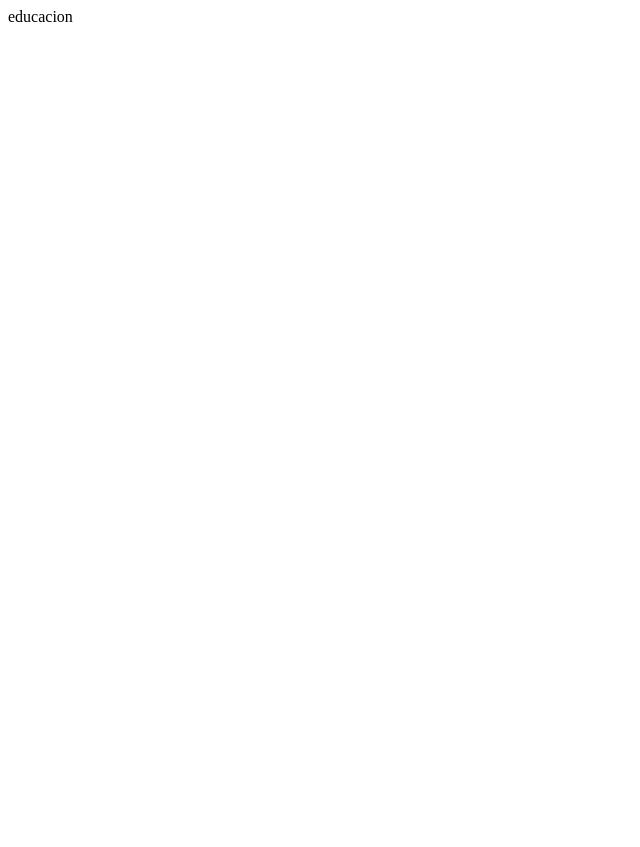
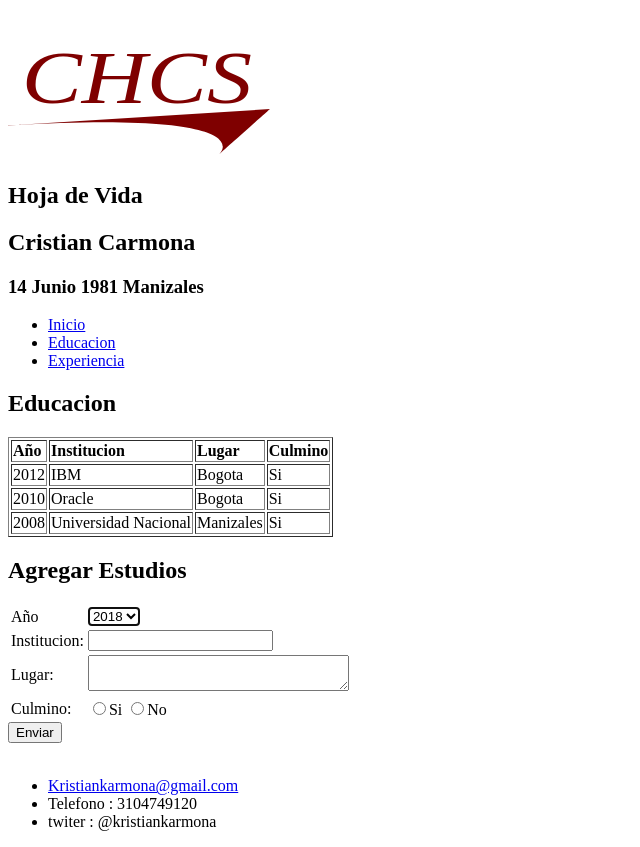
Before and after one commit to kristiankarmona/HojaVidaDigital, a plain HTML site: page educacion.html in a window 1280 px wide. Shown: the whole page, without its empty margins (0-640 px from the left). Before the commit the page ends 800 px from the top, so only its background shows below. Drawn offline with Linux system fonts and the light colour scheme.

Commit message:
nueva carga
nueva carga

```diff
--- a/educacion.html
+++ b/educacion.html
@@ -1,10 +1,111 @@
 <!DOCTYPE html>
 <html>
-  <head>
-    <meta charset="utf-8">
-    <title>Educacion</title>
-  </head>
-  <body>
-    educacion
-  </body>
+<head>
+  <meta charset="utf-8">
+  <title>Hoja de Vida Cristian Carmona</title>
+</head>
+<body>
+  <header>
+    <svg width="640" height="150" xmlns="http://www.w3.org/2000/svg" xmlns:svg="http://www.w3.org/2000/svg">
+      <!-- Created with SVG-edit - http://svg-edit.googlecode.com/ -->
+      <g>
+        <title>Layer 1</title>
+        <text fill="#7f0000" stroke-width="0" x="72.949532" y="157.663168" id="svg_1" font-size="24" font-family="serif" text-anchor="middle" xml:space="preserve" transform="matrix(3.7528856608188796,0,0,3.054751696046326,-144.92189130962387,-386.5665262950417) " stroke="#000000" font-style="italic">CHCS</text>
+        <path stroke="#000000" fill="#7f0000" stroke-width="0" stroke-dasharray="null" stroke-linejoin="null" stroke-linecap="null" d="m-35,119.642857c297.712238,-21.214285 246.431661,26.357143 246.431661,26.357143c0,0 50.568347,-45 50.568347,-45" id="svg_9"/>
+      </g>
+    </svg>
+  </header>
+  <section>
+    <h1>Hoja de Vida</h1>
+    <h2>Cristian Carmona</h2>
+    <h3>14 Junio 1981 Manizales</h3>
+  </section>
+  <nav>
+
+    <ul>
+      <li><a href="index.html">Inicio</a><br></li>
+      <li><a href="educacion.html">Educacion</a><br></li>
+      <li><a href="experiencia.html">Experiencia</a></li>
+    </ul>
+  </nav>
+  <h2>Educacion</h2>
+  <table border="1">
+    <tr>
+      <td><strong>Año</strong></td>
+      <td><strong>Institucion</strong></td>
+      <td><strong>Lugar</strong></td>
+      <td><strong>Culmino</strong></td>
+    </tr>
+    <tr>
+      <td>2012</td>
+      <td>IBM</td>
+      <td>Bogota</td>
+      <td>Si</td>
+    </tr>
+    <tr>
+      <td>2010</td>
+      <td>Oracle</td>
+      <td>Bogota</td>
+      <td>Si</td>
+    </tr>
+    <tr>
+      <td>2008</td>
+      <td>Universidad Nacional</td>
+      <td>Manizales</td>
+      <td>Si</td>
+    </tr>
+  </table>
+  <form class="" action="index.html" method="post">
+    <h2>Agregar Estudios</h2>
+    <table>
+      <tr>
+        <td><label for="anio">Año</label></td>
+        <td>
+          <select id="anio" class="" name="" autofocus>
+            <option value="2018">2018</option>
+            <option value="2017">2017</option>
+            <option value="2016">2016</option>
+            <option value="2015">2015</option>
+            <option value="2014">2014</option>
+            <option value="2013">2013</option>
+            <option value="2012">2012</option>
+          </select>
+        </td>
+      </tr>
+      <tr>
+        <td>
+          <label for="institucion">Institucion:</label>
+        </td>
+        <td>
+          <input type="text" name="Institucion" required><br>
+        </td>
+      </tr>
+      <tr>
+        <td>
+          <label for="lugar">Lugar:</label>
+        </td>
+        <td>
+          <textarea name="lugar" rows="2" cols="30"></textarea><br>
+        </td>
+      </tr>
+      <tr>
+        <td>
+          <label for="culmino">Culmino:     </label>
+        </td>
+        <td>
+          <input type="radio" name="culmino" value="Si">Si</input>
+          <input type="radio" name="culmino" value="No">No</input><br>
+        </td>
+      </tr>
+    </table>
+    <button type="submit" name="button">Enviar</button><br><br>
+  </form>
+  <footer>
+    <ul>
+      <li><a href="mailto:kristiankarmona@gmail.com">Kristiankarmona@gmail.com</a></li>
+      <li>Telefono : 3104749120</li>
+      <li>twiter :  @kristiankarmona</li>
+    </ul>
+  </footer>
+</body>
 </html>
```
Also changed, not shown: experiencia.html (+41 -2 lines), index.html (+12 -6 lines), img/fotoejemplohojadevida.png.
